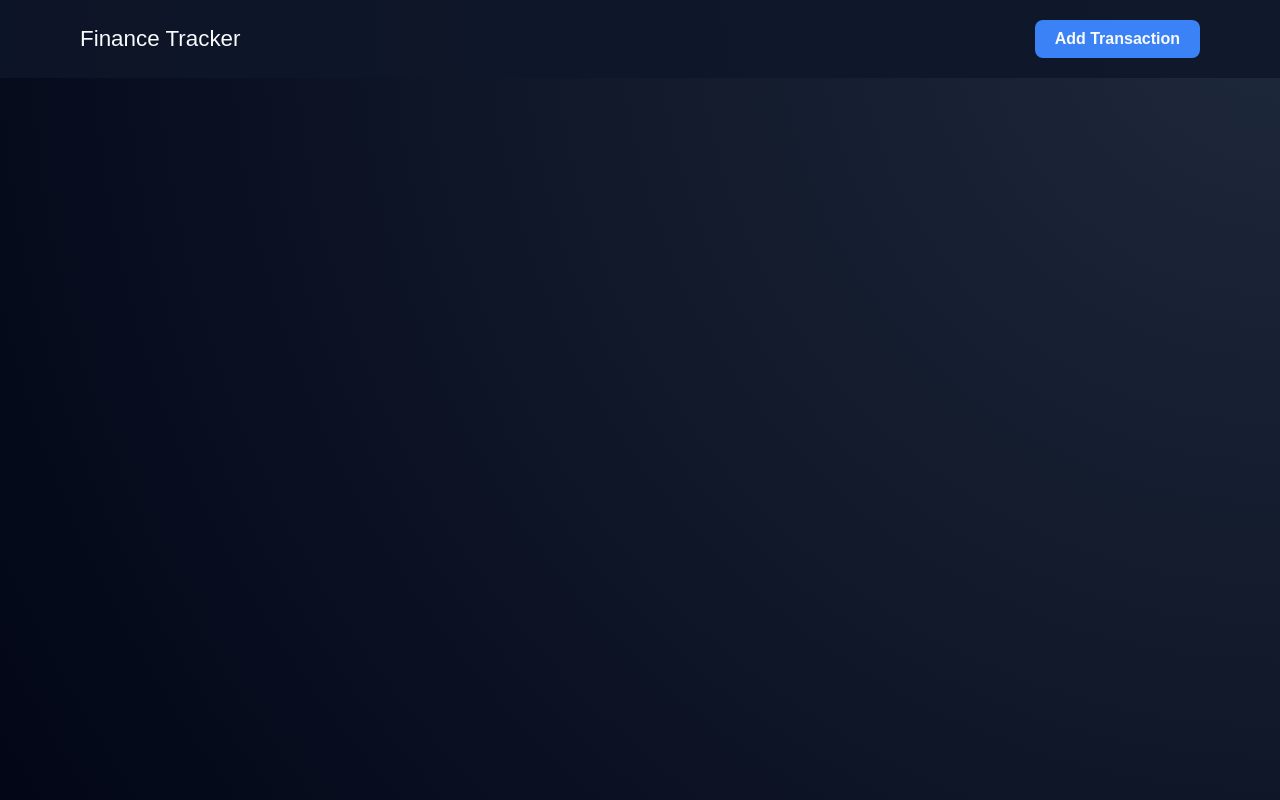
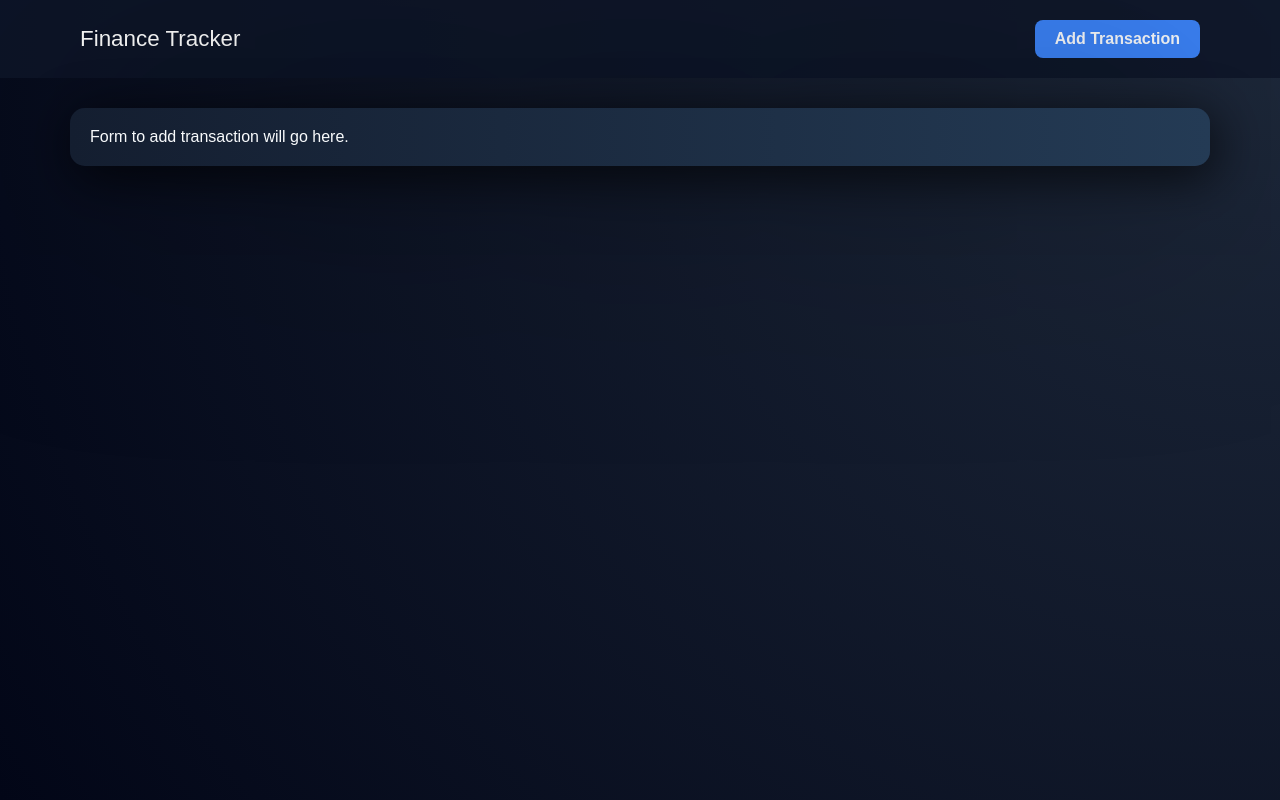
Before and after one commit to JackEmond/Finance-Tracker-Frontend, a React (Vite) app: page /add-transaction in a window 1280 px wide. Built offline with nearby package versions, Linux system fonts and the light colour scheme; a web font is replaced by a local one.

Commit message:
add transaction page now exists and is linked in headerr

```diff
--- /dev/null
+++ b/src/AddTransaction.tsx
@@ -0,0 +1,11 @@
+function AddTransaction() {
+  return (
+    <div className="summary-container">
+      <div className="stat-card full-width">
+        <p>Form to add transaction will go here.</p>
+      </div>
+    </div>
+  );
+}
+
+export default AddTransaction;
--- a/src/App.css
+++ b/src/App.css
@@ -22,6 +22,8 @@ header .add-transaction-button {
 
 .header-title {
   font-size: 1.4em;
+  color: #fff;
+  text-decoration: none;
 }
 
 /* Summary Container */
--- a/src/App.tsx
+++ b/src/App.tsx
@@ -2,6 +2,7 @@ import { Routes, Route } from "react-router-dom";
 import Dashboard from "./Dashboard";
 import "./App.css";
 import Navbar from "./Navbar";
+import AddTransaction from "./AddTransaction";
 
 function App() {
   return (
@@ -9,6 +10,7 @@ function App() {
       <Navbar />
       <Routes>
         <Route path="/" element={<Dashboard />} />
+        <Route path="add-transaction" element={<AddTransaction />} />
       </Routes>
     </>
   );
--- a/src/Navbar.tsx
+++ b/src/Navbar.tsx
@@ -6,8 +6,10 @@ function Navbar() {
     <>
       <header>
         <div className="header-content">
-          <div className="header-title">Finance Tracker</div>
-          <Link to="/" className="add-transaction-button">
+          <Link to="/" className="header-title">
+            Finance Tracker
+          </Link>
+          <Link to="add-transaction" className="add-transaction-button">
             Add Transaction
           </Link>
         </div>
```
